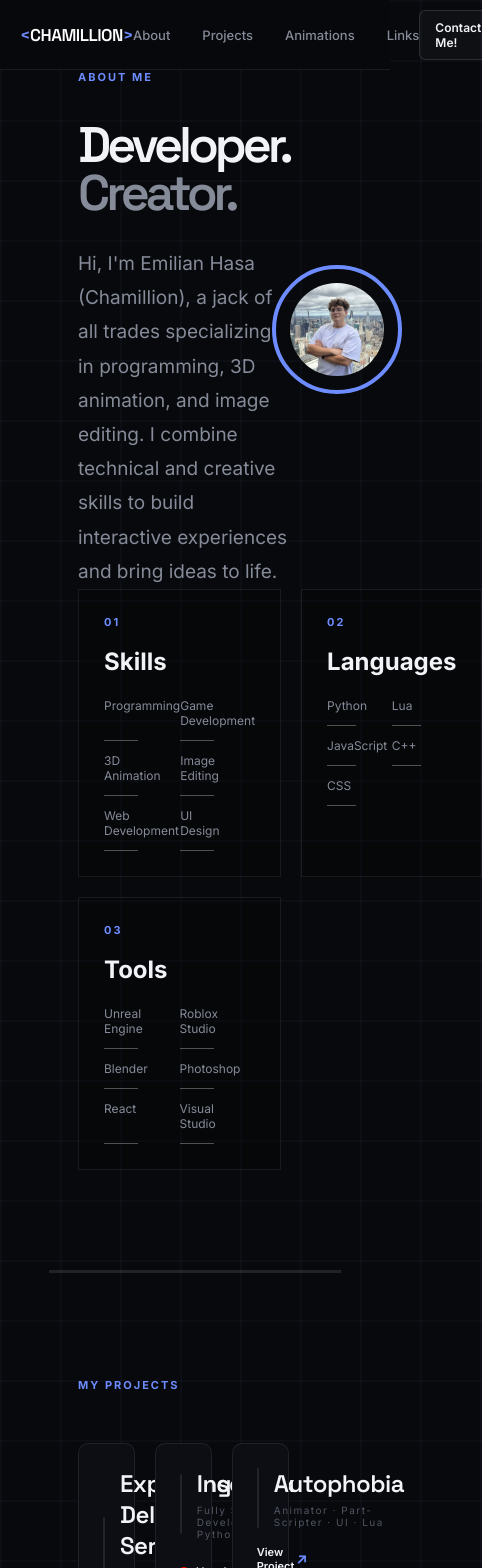
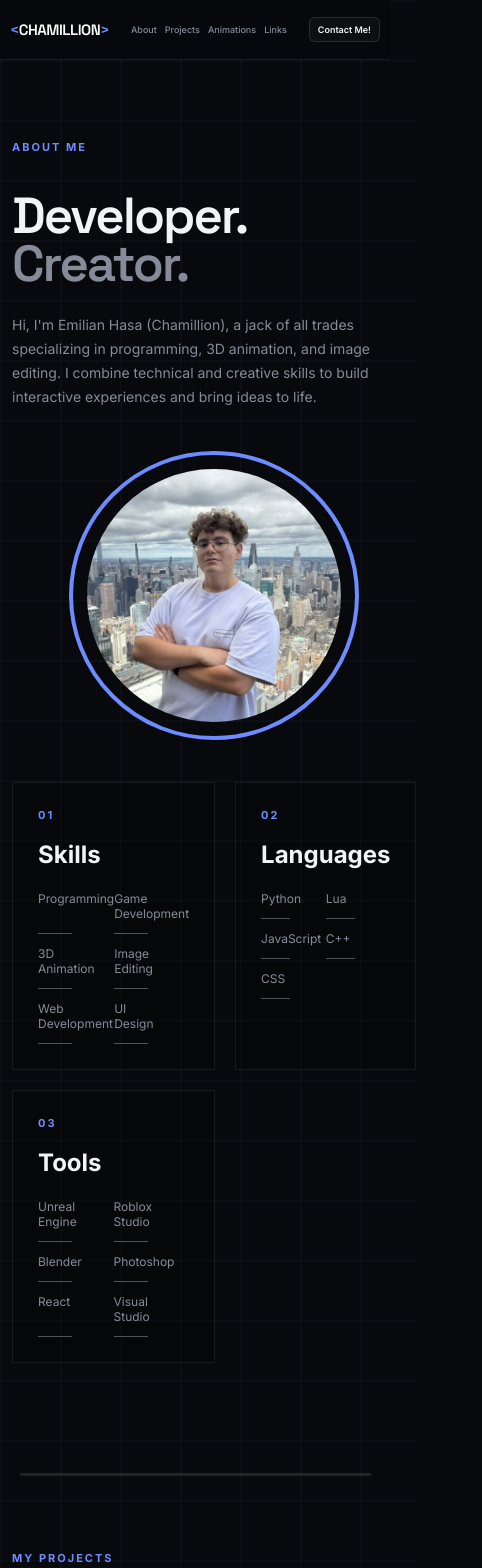
Before and after one commit to ChamillionOG/chamilliondevs-portfolio, a React (Vite) app: page / in a window 390 px wide. Shown: the top 1568 px of the page, 482 px wide, since content can reach past the window. Built offline with nearby package versions, Linux system fonts and the light colour scheme.

Commit message:
Scaling Test 1

```diff
--- a/src/index.css
+++ b/src/index.css
@@ -10,11 +10,21 @@
 }
 
 html {
+  font-size: 16px;
   scroll-behavior: smooth;
+}
+
+img,
+video {
+  max-width: 100%;
+  height: auto;
 }
 
 body {
   position: relative;
+  width: 100%;
+  min-width: 0;
+  overflow-x: hidden;
 
   background:
     linear-gradient(
@@ -55,7 +65,7 @@ a {
 }
 
 .section {
-  width: 60%;
+  width: min(90%, 1700px);
   min-height: 10vh;
 
   margin: 0 auto;
@@ -222,7 +232,7 @@ a {
 /** About **/
 
 .about {
-  width: 60%;
+  width: min(90%, 1700px);
   min-height: 100vh;
 
   margin: 0 auto;
@@ -230,6 +240,7 @@ a {
 
   display: grid;
   grid-template-columns: 1fr 40%;
+  gap: clamp(30px, 5vw, 80px);
   align-items: center;
 }
 
@@ -281,7 +292,7 @@ a {
 /** Projects **/
 
 .projects {
-  width: 60%;
+  width: min(90%, 1700px);
   min-height: 10vh;
 
   margin: 0 auto;
@@ -300,7 +311,7 @@ a {
 
 .projects-grid {
   display: grid;
-  grid-template-columns: repeat(3, minmax(0, 1fr));
+  grid-template-columns: repeat(auto-fit, minmax(280px, 1fr));
   gap: 20px;
   padding-top: 50px;
 }
@@ -508,8 +519,8 @@ a {
 
 .animations-grid {
   display: grid;
-  grid-template-columns: repeat(3, minmax(0, 1fr));
-  gap: 20px;
+  grid-template-columns: repeat(auto-fit, minmax(370px, 1fr));
+  gap: 17px;
   padding-top: 50px;
 }
 
@@ -544,9 +555,10 @@ a {
 }
 
 .animation-image {
-  width: 384px;
-  height: 216px;
-  flex-shrink: 0;
+  width: min(100%, 384px);
+  aspect-ratio: 16 / 9;
+  height: auto;
+  flex-shrink: 1;
 
   border-radius: 10px;
   overflow: hidden;
@@ -595,8 +607,9 @@ a {
 }
 
 .link {
-  width: 50%;
-  height: 100px;
+  width: min(100%, 700px);
+  min-height: 100px;
+  height: auto;
   padding: 20px;
   border: 1px solid rgba(255, 255, 255, 0.08);
   background: rgba(0, 0, 0, 0.25);
@@ -699,3 +712,329 @@ a {
 
   transition: color 0.2s ease;
 }
+
+@media (min-width: 1440px) {
+
+  .section,
+  .about,
+  .projects {
+    width: min(85%, 1400px);
+  }
+
+  .about-content h1 {
+    font-size: clamp(60px, 5vw, 85px);
+  }
+
+  .about-description {
+    font-size: 20px;
+  }
+
+  .projects-grid,
+  .animations-grid {
+    gap: 25px;
+  }
+}
+
+@media (max-width: 1024px) {
+
+  .section,
+  .about,
+  .projects {
+    width: 90%;
+  }
+
+  .navigation {
+    gap: 20px;
+  }
+
+  .about {
+    grid-template-columns: 1fr 35%;
+    gap: 40px;
+  }
+
+  .about-content h1 {
+    font-size: clamp(45px, 6vw, 65px);
+    letter-spacing: -3px;
+  }
+
+  .about-description {
+    font-size: 17px;
+  }
+
+  .projects-grid,
+  .animations-grid {
+    grid-template-columns: repeat(2, minmax(0, 1fr));
+  }
+
+  .project-card {
+    padding: 20px;
+  }
+
+  .link {
+    width: 75%;
+  }
+}
+
+@media (max-width: 768px) {
+
+  .header {
+    height: 60px;
+  }
+
+  .header-container {
+    width: calc(100% - 30px);
+  }
+
+  .logo {
+    font-size: 15px;
+  }
+
+  .navigation {
+    gap: 12px;
+  }
+
+  .navigation a {
+    font-size: 11px;
+  }
+
+  .header-button {
+    padding: 7px 10px;
+    font-size: 10px;
+  }
+
+  .section,
+  .about,
+  .projects {
+    width: calc(100% - 30px);
+  }
+
+  .about {
+    min-height: auto;
+    margin-top: 60px;
+    padding-top: 80px;
+    padding-bottom: 40px;
+
+    grid-template-columns: 1fr;
+    gap: 60px;
+  }
+
+  .about-content {
+    text-align: left;
+  }
+
+  .about-content h1 {
+    font-size: clamp(42px, 12vw, 60px);
+    letter-spacing: -2px;
+  }
+
+  .about-description {
+    max-width: 100%;
+    margin-top: 25px;
+    font-size: 16px;
+    line-height: 1.7;
+  }
+
+  .about-image {
+    width: min(65vw, 280px);
+    margin: 0 auto;
+  }
+
+
+  /* Projects */
+
+  .projects-grid,
+  .animations-grid {
+    grid-template-columns: 1fr;
+  }
+
+  .project-card {
+    padding: 20px;
+  }
+
+  .project-title {
+    font-size: clamp(20px, 6vw, 24px);
+  }
+
+  .project-description {
+    min-height: auto;
+    font-size: 13px;
+  }
+
+
+  /* Gallery */
+
+  .project-gallery {
+    grid-template-columns: repeat(2, 1fr);
+  }
+
+
+  /* Animations */
+
+  .animation-image {
+    width: 100%;
+    max-width: 384px;
+  }
+
+  .animation-title {
+    font-size: 21px;
+  }
+
+  .animation-project {
+    font-size: 13px;
+  }
+
+
+  /* Links */
+
+  .link {
+    width: 100%;
+    min-height: 85px;
+    padding: 15px;
+  }
+
+  .link-icon {
+    width: 50px;
+    height: 50px;
+    flex-shrink: 0;
+  }
+
+  .link-name {
+    padding-left: 15px;
+    font-size: clamp(20px, 6vw, 26px);
+  }
+
+  .link-description {
+    margin-left: 15px;
+    font-size: clamp(12px, 4vw, 16px);
+  }
+
+  .divider {
+    width: 90%;
+    margin-top: 70px;
+    margin-bottom: 70px;
+  }
+}
+
+@media (max-width: 480px) {
+
+  .header-container {
+    width: calc(100% - 20px);
+  }
+
+  .navigation {
+    gap: 8px;
+  }
+
+  .navigation a {
+    font-size: 9px;
+  }
+
+  .header-button {
+    padding: 6px 8px;
+    font-size: 9px;
+  }
+
+  .about,
+  .section,
+  .projects {
+    width: calc(100% - 24px);
+  }
+
+  .about-content h1 {
+    font-size: clamp(38px, 13vw, 52px);
+  }
+
+  .about-description {
+    font-size: 14px;
+  }
+
+  .project-card {
+    padding: 16px;
+  }
+
+  .project-header {
+    gap: 10px;
+  }
+
+  .project-icon {
+    width: 50px;
+    height: 50px;
+  }
+
+  .project-title {
+    font-size: 19px;
+  }
+
+  .project-gallery {
+    grid-template-columns: 1fr;
+  }
+
+  .link {
+    min-height: 75px;
+  }
+
+  .link-icon {
+    width: 42px;
+    height: 42px;
+  }
+
+  .link-name {
+    padding-left: 10px;
+    font-size: 19px;
+  }
+
+  .link-description {
+    margin-left: 10px;
+    font-size: 12px;
+  }
+
+  .footer {
+    height: 60px;
+  }
+
+  .footer-text {
+    font-size: 10px;
+  }
+}
+
+@media (max-width: 360px) {
+
+  .navigation {
+    gap: 6px;
+  }
+
+  .navigation a {
+    font-size: 8px;
+  }
+
+  .header-button {
+    display: none;
+  }
+
+  .about-content h1 {
+    font-size: 36px;
+  }
+
+  .link-description {
+    display: none;
+  }
+
+  .link-name {
+    font-size: 18px;
+  }
+}
+
+@media (hover: none) {
+
+  .project-card:hover,
+  .box:hover,
+  .link:hover,
+  .animation:hover {
+    transform: none;
+  }
+
+  .navigation a:hover,
+  .project-link:hover {
+    transform: none;
+  }
+}
```
